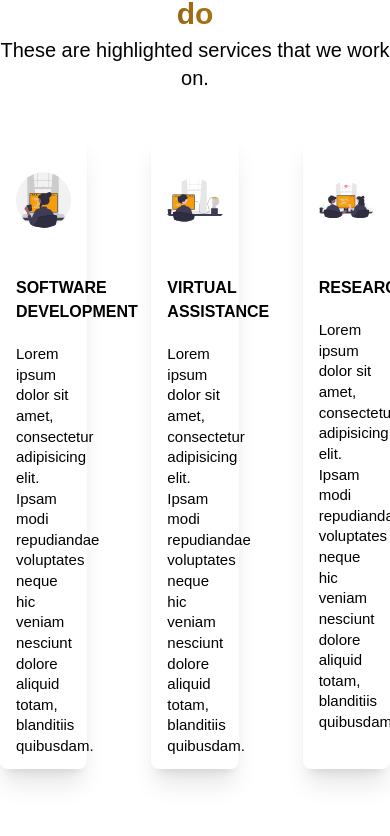
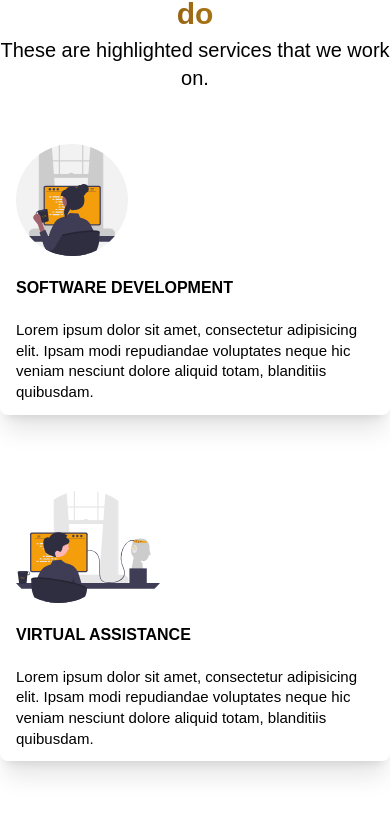
Before and after one commit to Lubwama-Emmanuel/STG_tailwind_react, a React (Create React App) app: page / in a window 390 px wide. Shown: the part 2677-3513 px from the top of the page. Built offline with nearby package versions, Linux system fonts and the light colour scheme.

Commit message:
feat:(added mobile responsiveness)

```diff
--- a/src/Components/HomeServices.jsx
+++ b/src/Components/HomeServices.jsx
@@ -10,7 +10,7 @@ export default function HomeServices() {
         These are highlighted services that we work on.
       </p>
 
-      <div className="m-auto grid max-w-6xl grid-cols-3 gap-16">
+      <div className="m-auto grid max-w-6xl gap-16 sm:grid-cols-3">
         <Service title={"software development"} svg={"software"} />
         <Service title={"Virtual Assistance"} svg={"virtual"} />
         <Service title={"research"} svg={"research"} />
```
